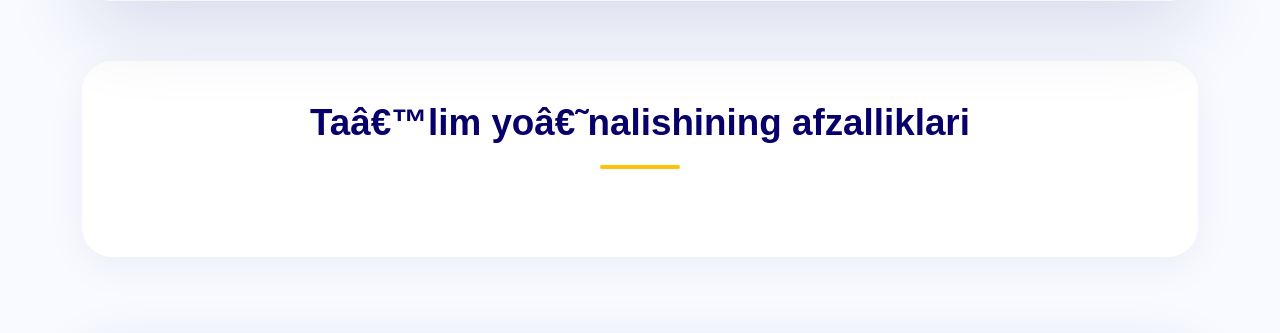
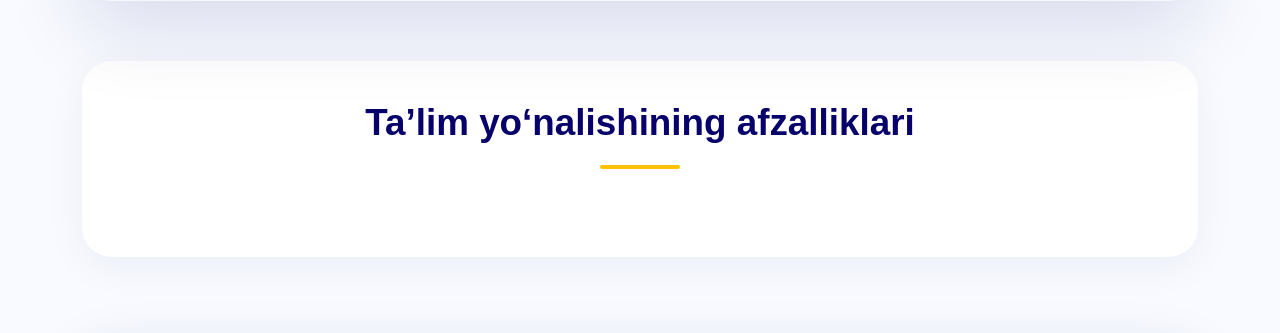
Before and after one commit to J-B-Sulaymonov/Diplomat_site, a Django app: a page that uses templates/masters.html in a window 1280 px wide. Shown: the part 1175-1508 px from the top of the page. Run offline with Django 5.2, Linux system fonts and the light colour scheme; data that the repository does not hold is empty; some libraries are stand-ins or nearby versions; some web fonts are replaced.

Commit message:
05 05 2026

```diff
--- a/templates/bussines.html
+++ b/templates/bussines.html
@@ -184,7 +184,7 @@
 
                         <div class="premium-main-card" data-aos="fade-up" style="margin-top: 60px;">
                             <div class="text-center mb-5">
-                                <h2 class="title-kanit-main">Taâ€™lim yoâ€˜nalishining afzalliklari </h2>
+                                <h2 class="title-kanit-main">Ta’lim yo‘nalishining afzalliklari </h2>
                                 <div class="divider-gold-center"></div>
                             </div>
 
--- a/templates/masters.html
+++ b/templates/masters.html
@@ -184,7 +184,7 @@
 
                         <div class="premium-main-card" data-aos="fade-up" style="margin-top: 60px;">
                             <div class="text-center mb-5">
-                                <h2 class="title-kanit-main">Taâ€™lim yoâ€˜nalishining afzalliklari </h2>
+                                <h2 class="title-kanit-main">Ta’lim yo‘nalishining afzalliklari </h2>
                                 <div class="divider-gold-center"></div>
                             </div>
 
```
